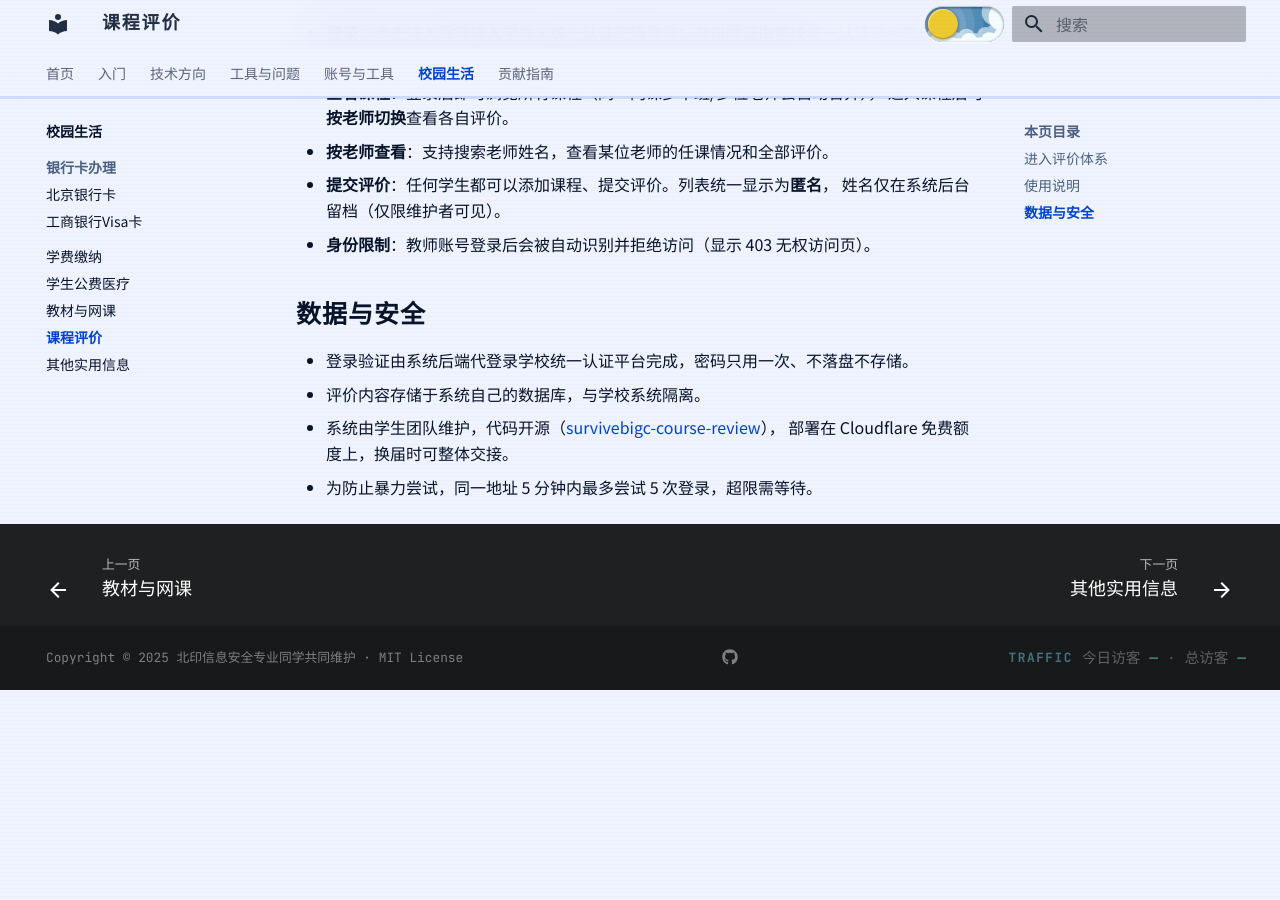
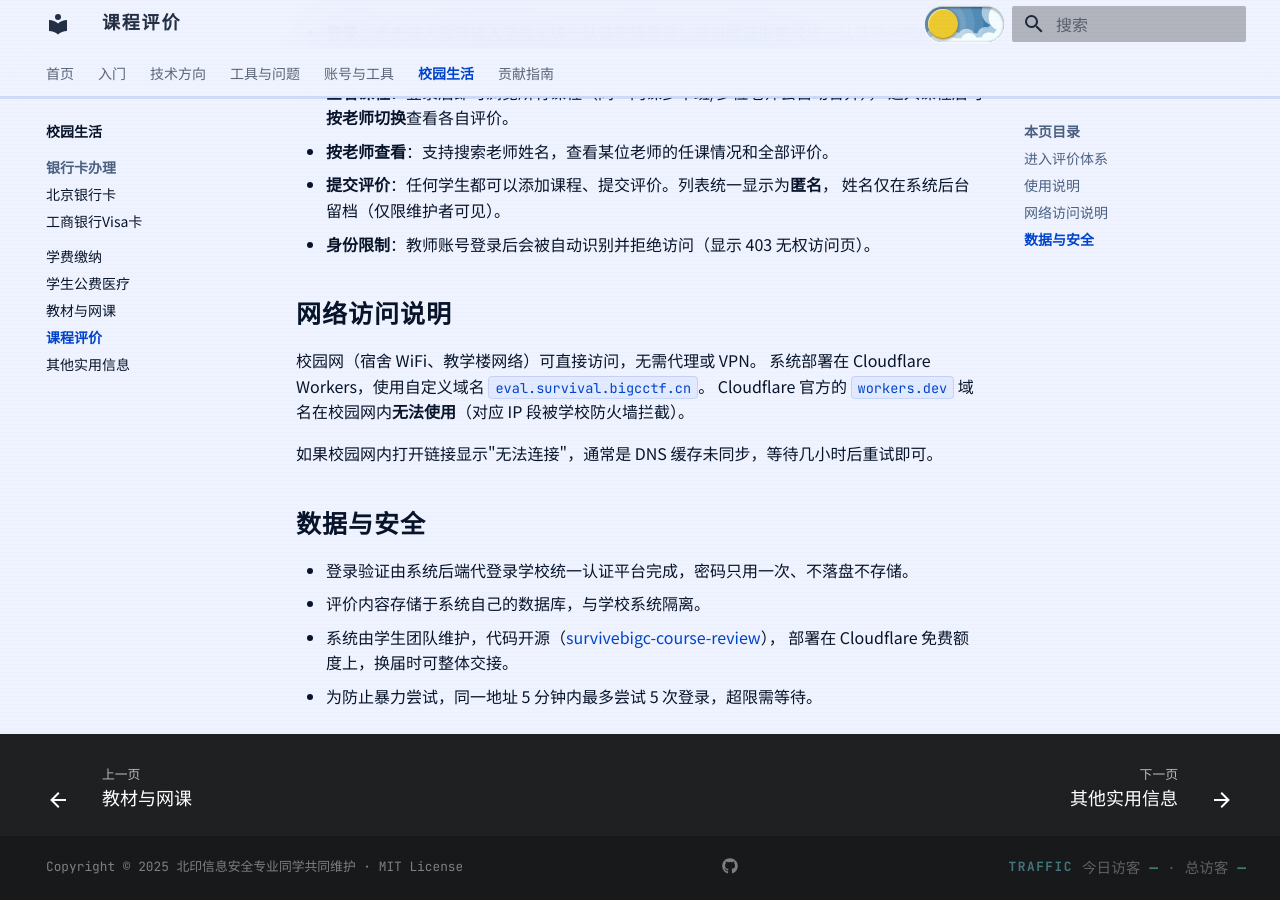
Before and after one commit to starnotes-xj/SurviveBIGCManual, an MkDocs documentation site: the page built from docs/05-校园生活/课程评价.md, in a window 1280 px wide and 900 px high, scrolled down 541 px. Built offline with MkDocs 1.6.1 and Material for MkDocs 9.7.7, drawn with Linux system fonts in a browser that asks for light colours; before the commit the page ends 1231 px from its top, so only the background shows below that.

Commit message:
docs: 补充课程评价网络访问说明(校园网DNS/防火墙)

```diff
--- a/docs/05-校园生活/课程评价.md
+++ b/docs/05-校园生活/课程评价.md
@@ -20,6 +20,14 @@
   姓名仅在系统后台留档（仅限维护者可见）。
 - **身份限制**：教师账号登录后会被自动识别并拒绝访问（显示 403 无权访问页）。
 
+## 网络访问说明
+
+校园网（宿舍 WiFi、教学楼网络）可直接访问，无需代理或 VPN。
+系统部署在 Cloudflare Workers，使用自定义域名 `eval.survival.bigcctf.cn`。
+Cloudflare 官方的 `workers.dev` 域名在校园网内**无法使用**（对应 IP 段被学校防火墙拦截）。
+
+如果校园网内打开链接显示"无法连接"，通常是 DNS 缓存未同步，等待几小时后重试即可。
+
 ## 数据与安全
 
 - 登录验证由系统后端代登录学校统一认证平台完成，密码只用一次、不落盘不存储。
```
